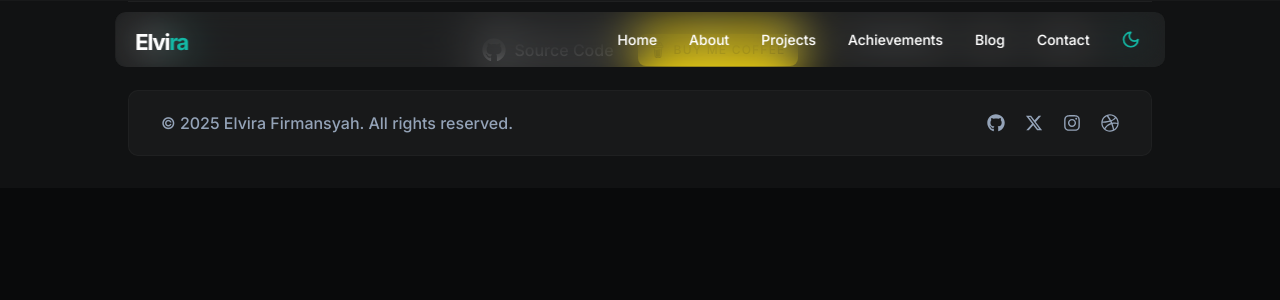
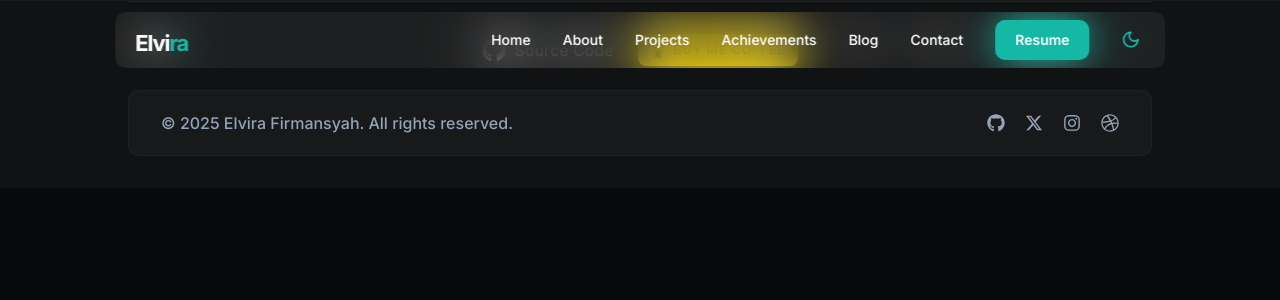
Before and after one commit to elvirafimansyah/portofolio-v3, a Next.js app: page /navbar in a window 1280 px wide. Shown: the top 300 px of the page. Built offline with nearby package versions, Linux system fonts and the light colour scheme.

Commit message:
fix: change resume button's  position

```diff
--- a/app/home/home.tsx
+++ b/app/home/home.tsx
@@ -78,7 +78,6 @@
                 ))}
               </div>
               <div className="flex gap-x-3 pt-3">
-                <Button variant="primary" ><a href="assets/img/CV_Elvira.png" target="_blank">Resume</a></Button>
                 <Button variant="detail_outline" className="flex items-center"><Link href="/about">More Detail
                 </Link>&nbsp;&nbsp;<FaArrowRightLong /></Button>
               </div>
--- a/app/navbar/navigation-bar.tsx
+++ b/app/navbar/navigation-bar.tsx
@@ -86,6 +86,9 @@
                     </SheetClose>
                   ))}
 
+                 <Button variant="primary" ><a href="assets/img/CV_Elvira.png" target="_blank">Resume</a></Button>
+
+
                   <DropdownMenu>
                     <DropdownMenuTrigger asChild>
                       <Button variant="toggle" size="toggle">
@@ -116,6 +119,8 @@
               <Link href={data.link} className="font-medium hover:text-primary" key={idx}>{data.title}</Link>
             ))}
 
+          <Button variant="primary" ><a href="assets/img/CV_Elvira.png" target="_blank">Resume</a></Button>
+
 
           <DropdownMenu>
             <DropdownMenuTrigger asChild>
@@ -132,6 +137,7 @@
             </DropdownMenuContent>
           </DropdownMenu>
 
+
         </div>
 
       </div>
```
